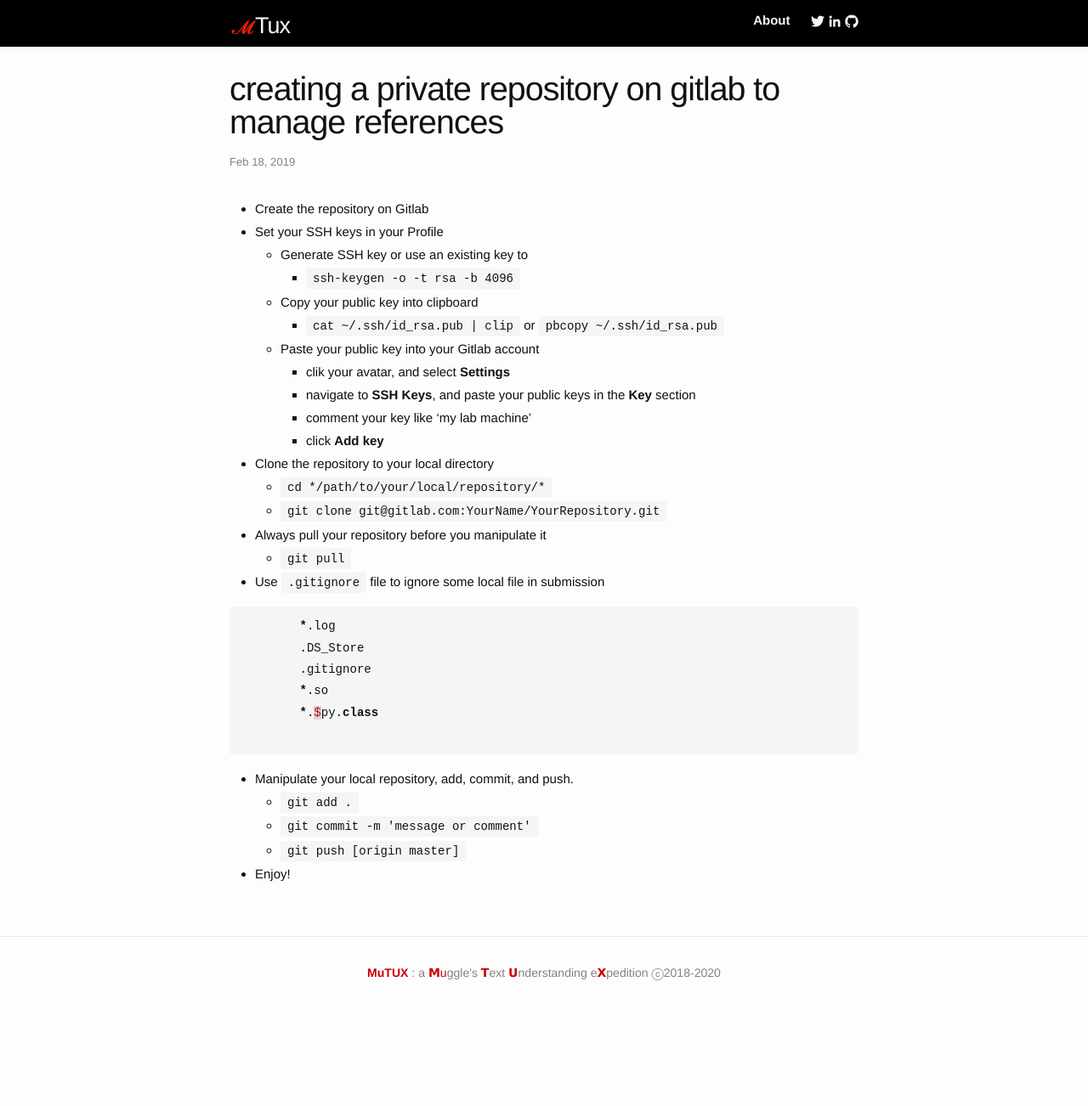
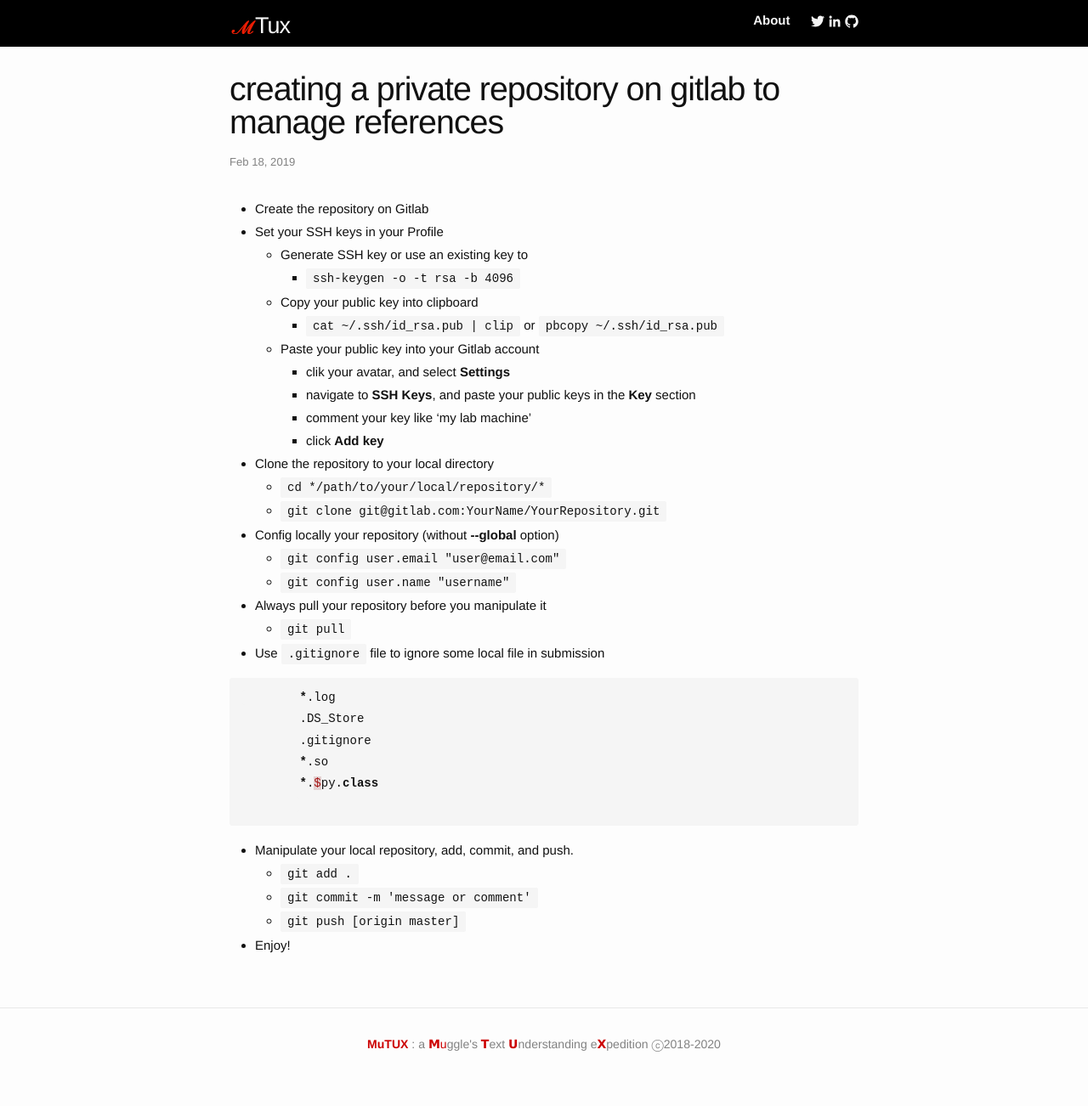
Before and after one commit to mutux/mutux.github.io, a Jekyll site: the page built from _posts/2019-02-18-creating-a-private-repository-on-gitlab-to-manage-references.markdown, in a window 1280 px wide. Shown: the whole page at 85% size. Built offline with Jekyll 4.4.1, drawn with Linux system fonts in a browser that asks for light colours; before the commit the page ends 1218 px from its top, so only the background shows below that.

Commit message:
gitlab config

```diff
--- a/_posts/2019-02-18-creating-a-private-repository-on-gitlab-to-manage-references.markdown
+++ b/_posts/2019-02-18-creating-a-private-repository-on-gitlab-to-manage-references.markdown
@@ -17,6 +17,9 @@ layout: post
 - Clone the repository to your local directory
   - ``cd */path/to/your/local/repository/*``
   - ``git clone git@gitlab.com:YourName/YourRepository.git``
+- Config locally your repository (without **\-\-global** option)
+  - ``git config user.email "user@email.com"``
+  - ``git config user.name "username"``
 - Always pull your repository before you manipulate it
 	- ``git pull``
 - Use ``.gitignore`` file to ignore some local file in submission
```
